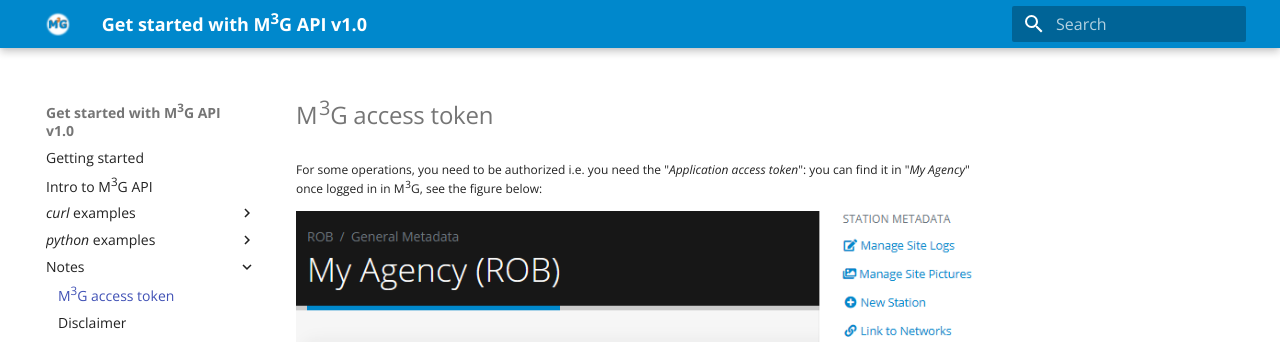
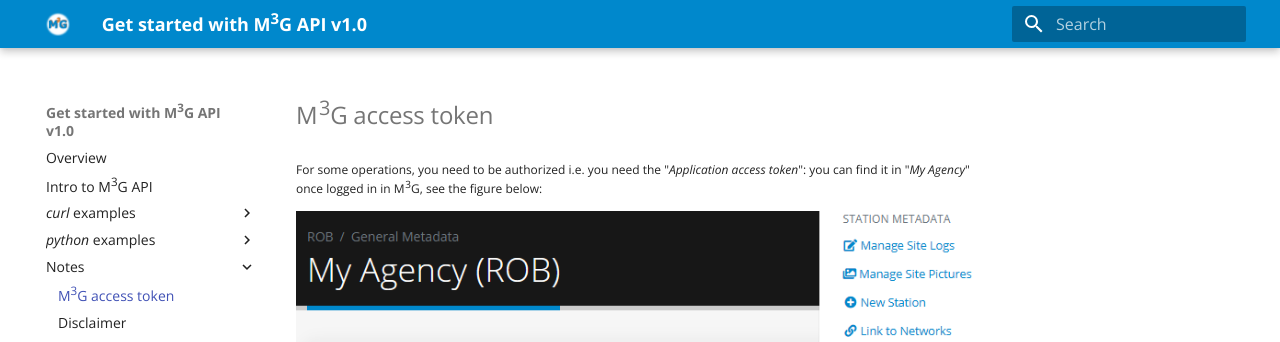
Before and after one commit to 176paws/doc4m3g, an MkDocs documentation site: the page built from docs/authorization.md, in a window 1280 px wide. Shown: the top 342 px of the page. Built offline with MkDocs 1.6.1 and Material for MkDocs 9.7.7, drawn with Linux system fonts in a browser that asks for light colours.

Commit message:
Update mkdocs.yml

```diff
--- a/mkdocs.yml
+++ b/mkdocs.yml
@@ -1,7 +1,7 @@
 site_name: Get started with M<sup>3</sup>G API v1.0
 
 nav:
-  - Getting started : index.md
+  - Overview: index.md
   - Intro to M<sup>3</sup>G API: intro.md
   - <i>curl</i> examples:
           - GET data from M<sup>3</sup>G: curl_download.md
```
